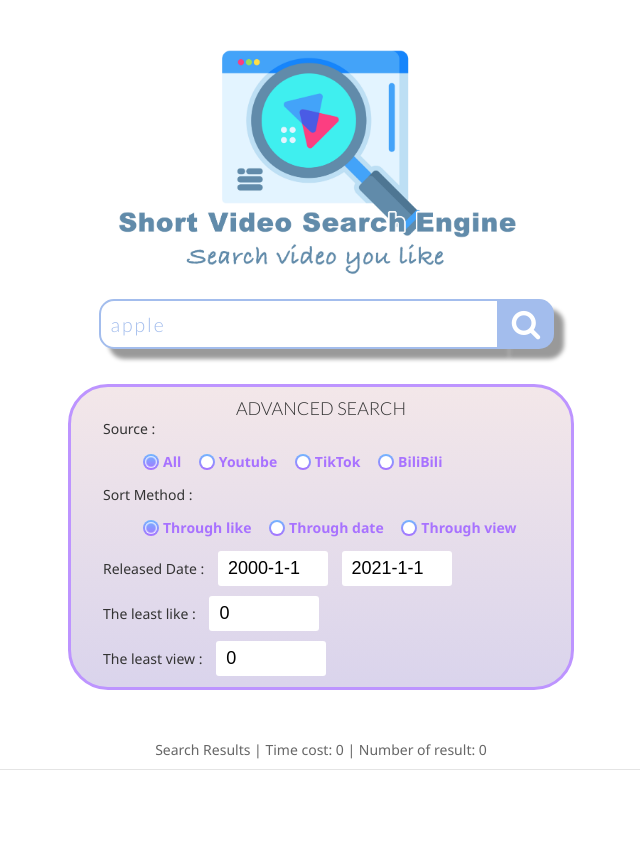
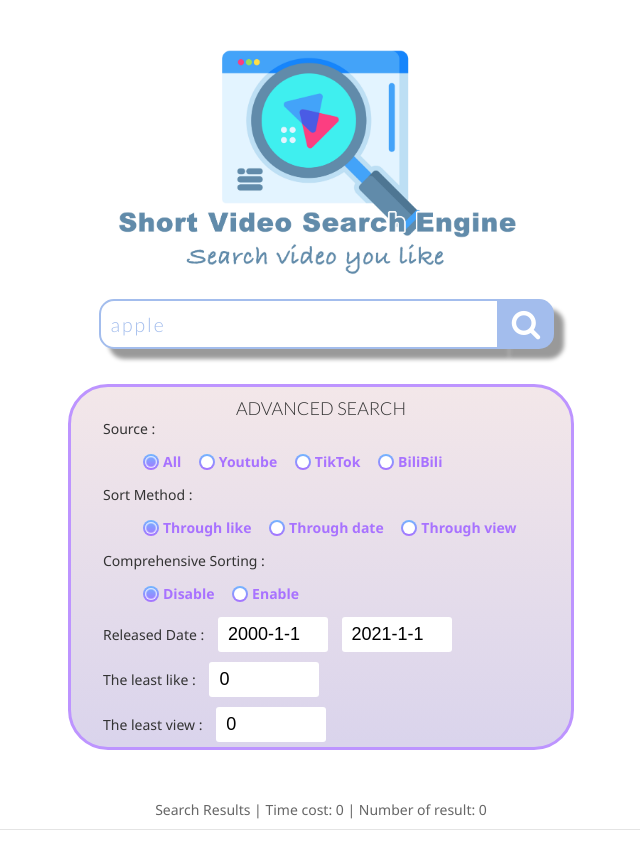
Before and after one commit to JDfaker/RiceLover, a plain HTML site: page index.html in a window 1280 px wide. Shown: the whole page, without its empty margins (319-959 px from the left). Drawn offline with nearby package versions, Linux system fonts and the light colour scheme.

Commit message:
add comprehensive sort

```diff
--- a/css/index.css
+++ b/css/index.css
@@ -475,7 +475,7 @@ input[type=submit].blue:active {
 
 .advanced-search{
     width: 500px;
-    height: 300px;
+    height: 360px;
     border-radius: 40px;
 	background-image: linear-gradient(to top, #dad4ec 0%, #dad4ec 1%, #f3e7e9 100%);
 	margin: 0px auto;
@@ -736,6 +736,54 @@ input[type=submit].blue:active {
 	background: radial-gradient(circle closest-side, transparent 4px, transparent 1px, #fff 6px);
   }
 
+  .styling2 {
+	list-style: none;
+
+	margin-bottom: 1em;
+  }
+  .styling2 li {
+	display: inline-block;
+	margin-right: 1em;
+	vertical-align: bottom;
+  }
+  .styling2 label {
+	position: relative;
+	display: inline-block;
+	padding-left: 20px;
+	line-height: 16px;
+	color: #a872ff;
+	font-weight: bold;
+  }
+  .styling2 label:before,
+  .styling2 label:after {
+	content: '';
+	position: absolute;
+	top: 0;
+	left: 0;
+  }
+  .styling2 label:before {
+	background: linear-gradient(#72B6FF, #a872ff);
+	border-radius: 50%;
+	width: 16px;
+	height: 16px;
+  }
+  .styling2 label:after {
+	background: #fff;
+	border-radius: 50%;
+	width: 12px;
+	height: 12px;
+	margin-top: 2px;
+	margin-left: 2px;
+	transition: background 0.35s;
+  }
+  .styling2 input {
+	position: absolute;
+	left: -9999px;
+  }
+  .styling2 input[type=radio]:checked + label:after {
+	background: radial-gradient(circle closest-side, transparent 4px, transparent 1px, #fff 6px);
+  }
+
 
   .text {
 	margin-bottom: 1em;
--- a/index.html
+++ b/index.html
@@ -57,6 +57,15 @@
               <li><input type="radio" data-class='future' name="styling1" id="r33" v-model="sort_by" value="viewCount"><label for="r33">Through view</label></li>
             </ul>
           </div>
+
+          <div class="compr-sort">
+            <span>Comprehensive Sorting : </span>
+            <ul class="styling2">
+              <li><input type="radio" data-class='jelly' name="styling2" id="rr111" v-model="comprehensive_sort" value="disable"><label for="rr111">Disable</label></li>
+              <li><input type="radio" data-class='future' name="styling2" id="rr222" v-model="comprehensive_sort" value="enable"><label for="rr222">Enable</label></li>
+            </ul>
+          </div>
+
           <div class="released-date">
             <span>Released Date :</span>
             <input type="text" placeholder="From Year" v-model='video_from_date'>
--- a/js/app.js
+++ b/js/app.js
@@ -11,6 +11,7 @@ new Vue({
             least_like_count: '0',
             least_view_count: '0',
             sort_by: 'likeCount',
+            comprehensive_sort: 'disable',
 
             number_of_show: 2,
             show_view_more: false,
@@ -21,7 +22,7 @@ new Vue({
     },
     methods:{
         GetUserInput(){
-            alert(this.user_input)
+            alert(this.comprehensive_sort)
             this.video_list = [];
             this.number_of_show = 2;
             const article ={user_input: this.user_input,
```
